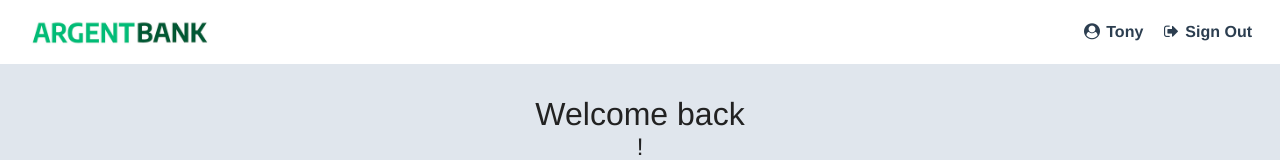
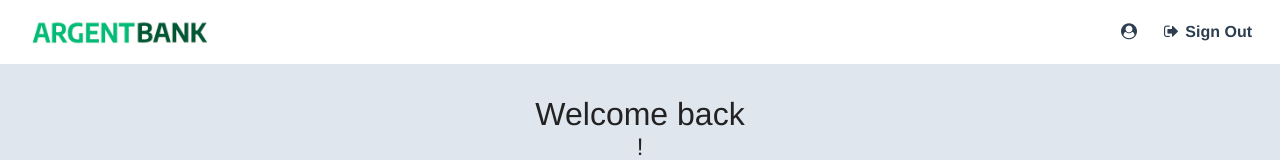
Before and after one commit to timothegonin/timothe_gonin_13_042023, a React (Create React App) app: page /profile in a window 1280 px wide. Shown: the top 160 px of the page. Built offline with nearby package versions, Linux system fonts and the light colour scheme; no server answers; sample sign-in values are in the browser's storage.

Commit message:
🚸 displaying new/userinfos => navbar + welcom

```diff
--- a/src/components/Navbar.jsx
+++ b/src/components/Navbar.jsx
@@ -6,7 +6,8 @@ import logo from '../assets/argentBankLogo.png'
 
 const Navbar = () => {
   const dispatch = useDispatch()
-  const { isAuthenticated } = useSelector((state) => state.auth)
+  const { isAuthenticated, userFirstName } = useSelector((state) => state.auth)
+  const { newUserFirstName } = useSelector((state) => state.userInfos)
 
   const handleLogout = () => {
     dispatch(logout())
@@ -20,7 +21,7 @@ const Navbar = () => {
     <React.Fragment>
       <Link className="main-nav-item" to="/profile">
         <i className="fa fa-user-circle"></i>
-        Tony
+        {newUserFirstName === '' ? userFirstName : newUserFirstName}
       </Link>
       <Link className="main-nav-item" to="/" onClick={handleLogout}>
         <i className="fa fa-sign-out"></i>
--- a/src/features/userInfosForm/UserInfosView.jsx
+++ b/src/features/userInfosForm/UserInfosView.jsx
@@ -121,7 +121,13 @@ const UserInfosView = () => {
     <React.Fragment>
       {!formIsOpen ? (
         <React.Fragment>
-          <h2>{`${userFirstName} ${userLastName}!`}</h2>
+          <h2>{`${
+            newUserInfos.firstName === ''
+              ? userFirstName
+              : newUserInfos.firstName
+          } ${
+            newUserInfos.lastName === '' ? userLastName : newUserInfos.lastName
+          }!`}</h2>
           <Button className="edit-button" onClick={() => setFormIsOpen(true)}>
             Edit Name
           </Button>
```
